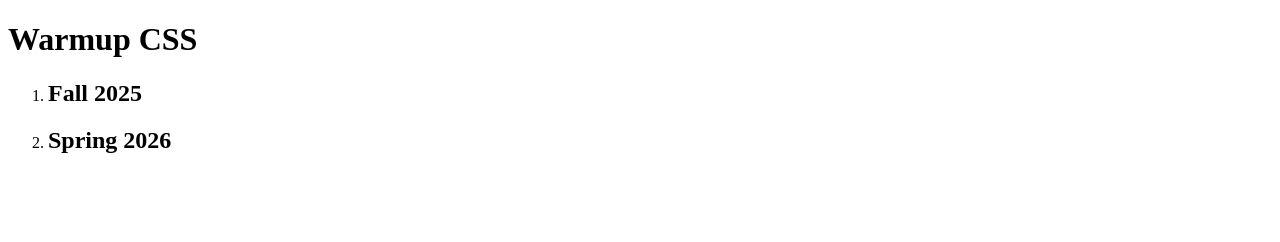
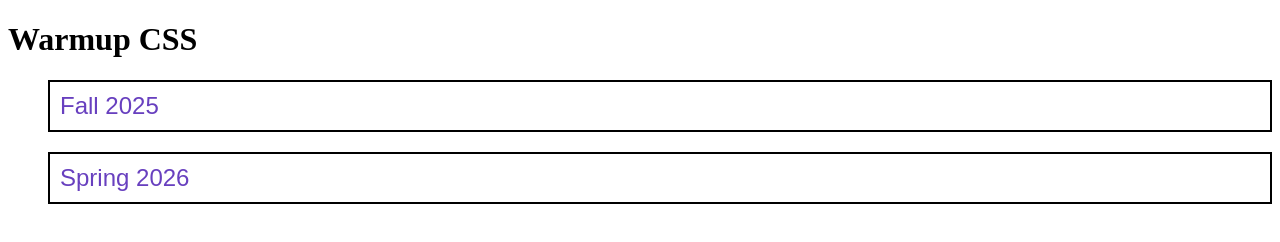
Before and after one commit to pchanhdara79/warmup-css, a plain HTML site: page index.html in a window 1280 px wide. Drawn offline with Linux system fonts and the light colour scheme.

Commit message:
fixing mystyles -> styles

```diff
--- a/index.html
+++ b/index.html
@@ -4,7 +4,7 @@
         <meta charset="UTF-8">
         <meta name="viewport" content="width=device-width, initial-scale=1.0">
         <title>Warmup CSS</title>
-        <link href="mystyles.css" rel="stylesheet" type="text/css">
+        <link href="styles.css" rel="stylesheet" type="text/css">
     </head>
 
     <body>
```
